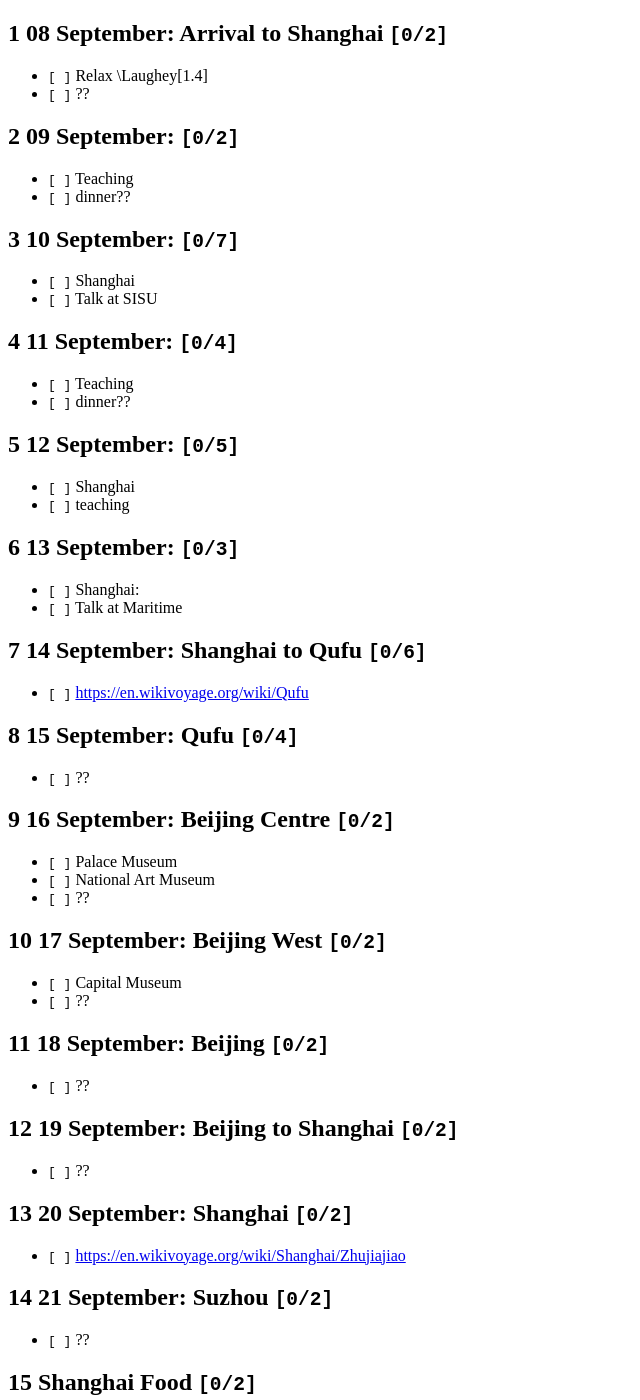
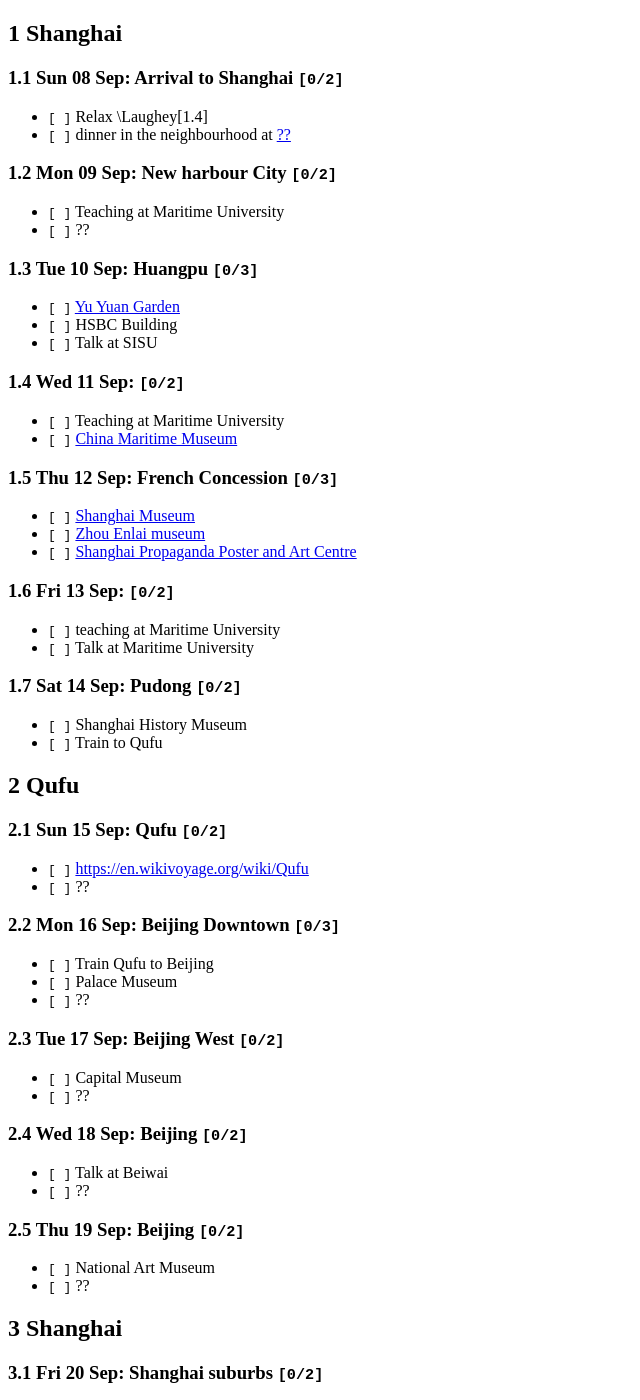
Before and after one commit to ssharoff/ssharoff.github.io, a Jekyll site: the page travel/shanghai-plans.html, which Jekyll copies as it is, in a window 1280 px wide and 1400 px high. Shown: the whole window, without its empty margins (0-640 px from the left). Built offline with Jekyll 4.4.1, drawn with Linux system fonts in a browser that asks for light colours; some of the changed text lies outside the part shown.

Commit message:
first version

```diff
--- a/travel/shanghai-plans.html
+++ b/travel/shanghai-plans.html
@@ -3,7 +3,7 @@
 "http://www.w3.org/TR/xhtml1/DTD/xhtml1-strict.dtd">
 <html xmlns="http://www.w3.org/1999/xhtml" lang="en" xml:lang="en">
 <head>
-<!-- 2024-07-24 Wed 09:15 -->
+<!-- 2024-07-28 Sun 18:09 -->
 <meta http-equiv="Content-Type" content="text/html;charset=utf-8" />
 <meta name="viewport" content="width=device-width, initial-scale=1" />
 <title>&lrm;</title>
@@ -264,98 +264,111 @@
 <body>
 <div id="content">
 
-
-<div id="outline-container-org3b0383e" class="outline-2">
-<h2 id="org3b0383e"><span class="section-number-2">1</span> 08 September: Arrival to Shanghai <code>[0/2]</code></h2>
+<div id="outline-container-org379c9ed" class="outline-2">
+<h2 id="org379c9ed"><span class="section-number-2">1</span> Shanghai</h2>
 <div class="outline-text-2" id="text-1">
+</div>
+<div id="outline-container-org70ef47b" class="outline-3">
+<h3 id="org70ef47b"><span class="section-number-3">1.1</span> Sun 08 Sep: Arrival to Shanghai <code>[0/2]</code></h3>
+<div class="outline-text-3" id="text-1-1">
 <ul class="org-ul">
 <li class="off"><code>[&#xa0;]</code> Relax \Laughey[1.4]</li>
+<li class="off"><code>[&#xa0;]</code> dinner in the neighbourhood at <a href="https://www.tripadvisor.com/Attraction_Review-g308272-d2220946-Reviews-China_Maritime_Museum-Shanghai.html#MAPVIEW">??</a></li>
+</ul>
+</div>
+</div>
+
+<div id="outline-container-org5c49243" class="outline-3">
+<h3 id="org5c49243"><span class="section-number-3">1.2</span> Mon 09 Sep: New harbour City <code>[0/2]</code></h3>
+<div class="outline-text-3" id="text-1-2">
+<ul class="org-ul">
+<li class="off"><code>[&#xa0;]</code> Teaching at Maritime University</li>
 <li class="off"><code>[&#xa0;]</code> ??</li>
 </ul>
 </div>
 </div>
-<div id="outline-container-orgcedfc62" class="outline-2">
-<h2 id="orgcedfc62"><span class="section-number-2">2</span> 09 September:  <code>[0/2]</code></h2>
-<div class="outline-text-2" id="text-2">
+
+<div id="outline-container-org528e576" class="outline-3">
+<h3 id="org528e576"><span class="section-number-3">1.3</span> Tue 10 Sep: Huangpu <code>[0/3]</code></h3>
+<div class="outline-text-3" id="text-1-3">
 <ul class="org-ul">
-<li class="off"><code>[&#xa0;]</code> Teaching</li>
-<li class="off"><code>[&#xa0;]</code> dinner??</li>
-</ul>
-</div>
-</div>
-
-<div id="outline-container-orgcddb3aa" class="outline-2">
-<h2 id="orgcddb3aa"><span class="section-number-2">3</span> 10 September:  <code>[0/7]</code></h2>
-<div class="outline-text-2" id="text-3">
-<ul class="org-ul">
-<li class="off"><code>[&#xa0;]</code> Shanghai</li>
+<li class="off"><code>[&#xa0;]</code> <a href="https://www.yugarden.com.cn/">Yu Yuan Garden</a></li>
+<li class="off"><code>[&#xa0;]</code> HSBC Building</li>
 <li class="off"><code>[&#xa0;]</code> Talk at SISU</li>
 </ul>
 </div>
 </div>
 
-<div id="outline-container-org734851a" class="outline-2">
-<h2 id="org734851a"><span class="section-number-2">4</span> 11 September:  <code>[0/4]</code></h2>
-<div class="outline-text-2" id="text-4">
+<div id="outline-container-org67ee547" class="outline-3">
+<h3 id="org67ee547"><span class="section-number-3">1.4</span> Wed 11 Sep:  <code>[0/2]</code></h3>
+<div class="outline-text-3" id="text-1-4">
 <ul class="org-ul">
-<li class="off"><code>[&#xa0;]</code> Teaching</li>
-<li class="off"><code>[&#xa0;]</code> dinner??</li>
+<li class="off"><code>[&#xa0;]</code> Teaching at Maritime University</li>
+<li class="off"><code>[&#xa0;]</code> <a href="https://www.tripadvisor.com/Attraction_Review-g308272-d2220946-Reviews-China_Maritime_Museum-Shanghai.html">China Maritime Museum</a></li>
 </ul>
 </div>
 </div>
 
-<div id="outline-container-org19627e7" class="outline-2">
-<h2 id="org19627e7"><span class="section-number-2">5</span> 12 September:  <code>[0/5]</code></h2>
-<div class="outline-text-2" id="text-5">
+<div id="outline-container-orge609b78" class="outline-3">
+<h3 id="orge609b78"><span class="section-number-3">1.5</span> Thu 12 Sep: French Concession <code>[0/3]</code></h3>
+<div class="outline-text-3" id="text-1-5">
 <ul class="org-ul">
-<li class="off"><code>[&#xa0;]</code> Shanghai</li>
-<li class="off"><code>[&#xa0;]</code> teaching</li>
+<li class="off"><code>[&#xa0;]</code> <a href="http://www.shanghaimuseum.net/museum/frontend/en/index.action">Shanghai Museum</a></li>
+<li class="off"><code>[&#xa0;]</code> <a href="https://en.wikipedia.org/wiki/Former_Residence_of_Zhou_Enlai_(Shanghai)">Zhou Enlai museum</a></li>
+<li class="off"><code>[&#xa0;]</code> <a href="http://www.shanghaipropagandaart.com/home.asp?class=beautifuf_book">Shanghai Propaganda Poster and Art Centre</a></li>
 </ul>
 </div>
 </div>
 
-<div id="outline-container-org5ac1693" class="outline-2">
-<h2 id="org5ac1693"><span class="section-number-2">6</span> 13 September:  <code>[0/3]</code></h2>
-<div class="outline-text-2" id="text-6">
+<div id="outline-container-orga88dec2" class="outline-3">
+<h3 id="orga88dec2"><span class="section-number-3">1.6</span> Fri 13 Sep:  <code>[0/2]</code></h3>
+<div class="outline-text-3" id="text-1-6">
 <ul class="org-ul">
-<li class="off"><code>[&#xa0;]</code> Shanghai:</li>
-<li class="off"><code>[&#xa0;]</code> Talk at Maritime</li>
+<li class="off"><code>[&#xa0;]</code> teaching at Maritime University</li>
+<li class="off"><code>[&#xa0;]</code> Talk at Maritime University</li>
 </ul>
 </div>
 </div>
 
-<div id="outline-container-orgc3fde54" class="outline-2">
-<h2 id="orgc3fde54"><span class="section-number-2">7</span> 14 September: Shanghai to Qufu <code>[0/6]</code></h2>
-<div class="outline-text-2" id="text-7">
+<div id="outline-container-orge044423" class="outline-3">
+<h3 id="orge044423"><span class="section-number-3">1.7</span> Sat 14 Sep: Pudong <code>[0/2]</code></h3>
+<div class="outline-text-3" id="text-1-7">
 <ul class="org-ul">
-<li class="off"><code>[&#xa0;]</code> <a href="https://en.wikivoyage.org/wiki/Qufu">https://en.wikivoyage.org/wiki/Qufu</a></li>
+<li class="off"><code>[&#xa0;]</code> Shanghai History Museum</li>
+<li class="off"><code>[&#xa0;]</code> Train to Qufu</li>
 </ul>
 </div>
 </div>
+</div>
 
-<div id="outline-container-org2b9e9ca" class="outline-2">
-<h2 id="org2b9e9ca"><span class="section-number-2">8</span> 15 September: Qufu <code>[0/4]</code></h2>
-<div class="outline-text-2" id="text-8">
+<div id="outline-container-org4f20774" class="outline-2">
+<h2 id="org4f20774"><span class="section-number-2">2</span> Qufu</h2>
+<div class="outline-text-2" id="text-2">
+</div>
+<div id="outline-container-org4b9764d" class="outline-3">
+<h3 id="org4b9764d"><span class="section-number-3">2.1</span> Sun 15 Sep: Qufu <code>[0/2]</code></h3>
+<div class="outline-text-3" id="text-2-1">
 <ul class="org-ul">
+<li class="off"><code>[&#xa0;]</code> <a href="https://en.wikivoyage.org/wiki/Qufu">https://en.wikivoyage.org/wiki/Qufu</a></li>
 <li class="off"><code>[&#xa0;]</code> ??</li>
 </ul>
 </div>
 </div>
 
-<div id="outline-container-orge5a3040" class="outline-2">
-<h2 id="orge5a3040"><span class="section-number-2">9</span> 16 September: Beijing Centre <code>[0/2]</code></h2>
-<div class="outline-text-2" id="text-9">
+<div id="outline-container-org099d2ae" class="outline-3">
+<h3 id="org099d2ae"><span class="section-number-3">2.2</span> Mon 16 Sep: Beijing Downtown <code>[0/3]</code></h3>
+<div class="outline-text-3" id="text-2-2">
 <ul class="org-ul">
+<li class="off"><code>[&#xa0;]</code> Train Qufu to Beijing</li>
 <li class="off"><code>[&#xa0;]</code> Palace Museum</li>
-<li class="off"><code>[&#xa0;]</code> National Art Museum</li>
 <li class="off"><code>[&#xa0;]</code> ??</li>
 </ul>
 </div>
 </div>
 
-<div id="outline-container-org13e281d" class="outline-2">
-<h2 id="org13e281d"><span class="section-number-2">10</span> 17 September: Beijing West <code>[0/2]</code></h2>
-<div class="outline-text-2" id="text-10">
+<div id="outline-container-org40b9b9b" class="outline-3">
+<h3 id="org40b9b9b"><span class="section-number-3">2.3</span> Tue 17 Sep: Beijing West <code>[0/2]</code></h3>
+<div class="outline-text-3" id="text-2-3">
 <ul class="org-ul">
 <li class="off"><code>[&#xa0;]</code> Capital Museum</li>
 <li class="off"><code>[&#xa0;]</code> ??</li>
@@ -363,68 +376,86 @@
 </div>
 </div>
 
-<div id="outline-container-org6e64b3d" class="outline-2">
-<h2 id="org6e64b3d"><span class="section-number-2">11</span> 18 September: Beijing <code>[0/2]</code></h2>
-<div class="outline-text-2" id="text-11">
+<div id="outline-container-org7183651" class="outline-3">
+<h3 id="org7183651"><span class="section-number-3">2.4</span> Wed 18 Sep: Beijing <code>[0/2]</code></h3>
+<div class="outline-text-3" id="text-2-4">
 <ul class="org-ul">
+<li class="off"><code>[&#xa0;]</code> Talk at Beiwai</li>
 <li class="off"><code>[&#xa0;]</code> ??</li>
 </ul>
 </div>
 </div>
 
-<div id="outline-container-org4f4c901" class="outline-2">
-<h2 id="org4f4c901"><span class="section-number-2">12</span> 19 September: Beijing to Shanghai <code>[0/2]</code></h2>
-<div class="outline-text-2" id="text-12">
+<div id="outline-container-org958d69a" class="outline-3">
+<h3 id="org958d69a"><span class="section-number-3">2.5</span> Thu 19 Sep: Beijing <code>[0/2]</code></h3>
+<div class="outline-text-3" id="text-2-5">
 <ul class="org-ul">
+<li class="off"><code>[&#xa0;]</code> National Art Museum</li>
+<li class="off"><code>[&#xa0;]</code> ??</li>
+</ul>
+</div>
+</div>
+</div>
+
+<div id="outline-container-orgc9eb070" class="outline-2">
+<h2 id="orgc9eb070"><span class="section-number-2">3</span> Shanghai</h2>
+<div class="outline-text-2" id="text-3">
+</div>
+<div id="outline-container-org0e1e4bb" class="outline-3">
+<h3 id="org0e1e4bb"><span class="section-number-3">3.1</span> Fri 20 Sep: Shanghai suburbs <code>[0/2]</code></h3>
+<div class="outline-text-3" id="text-3-1">
+<ul class="org-ul">
+<li class="off"><code>[&#xa0;]</code> Train Beijing to Shanghai</li>
+<li class="off"><code>[&#xa0;]</code> <a href="https://en.wikivoyage.org/wiki/Shanghai/Zhujiajiao">https://en.wikivoyage.org/wiki/Shanghai/Zhujiajiao</a> ??</li>
+</ul>
+</div>
+</div>
+
+<div id="outline-container-org8776af6" class="outline-3">
+<h3 id="org8776af6"><span class="section-number-3">3.2</span> Sat 21 Sep: Suzhou <code>[0/5]</code></h3>
+<div class="outline-text-3" id="text-3-2">
+<ul class="org-ul">
+<li class="off"><code>[&#xa0;]</code> <a href="http://www.szmuseum.com/">Suzhou Museum</a></li>
+<li class="off"><code>[&#xa0;]</code> The Garden of the Master of the Nets \ZH{网师园}</li>
+<li class="off"><code>[&#xa0;]</code> Embroidery Museum and Mountain Villa with Embracing Beauty \ZH{环秀山庄}</li>
+<li class="off"><code>[&#xa0;]</code> The Lion Grove Garden \ZH{狮子林}</li>
+<li class="off"><code>[&#xa0;]</code> ??</li>
+</ul>
+</div>
+</div>
+</div>
+
+<div id="outline-container-org072f9cb" class="outline-2">
+<h2 id="org072f9cb"><span class="section-number-2">4</span> Food</h2>
+<div class="outline-text-2" id="text-4">
+</div>
+<div id="outline-container-orgb7f3f8a" class="outline-3">
+<h3 id="orgb7f3f8a"><span class="section-number-3">4.1</span> \ZH{上海菜} <code>[0/3]</code></h3>
+<div class="outline-text-3" id="text-4-1">
+<ul class="org-ul">
+<li class="off"><code>[&#xa0;]</code> Xiǎolóngbāo \ZH{小笼包} dumplings</li>
+<li class="off"><code>[&#xa0;]</code> \ZH{兰州拉面} Lánzhōu lāmiàn), hand-pulled noodles</li>
 <li class="off"><code>[&#xa0;]</code> ??</li>
 </ul>
 </div>
 </div>
 
-<div id="outline-container-org46e10cc" class="outline-2">
-<h2 id="org46e10cc"><span class="section-number-2">13</span> 20 September: Shanghai <code>[0/2]</code></h2>
-<div class="outline-text-2" id="text-13">
-<ul class="org-ul">
-<li class="off"><code>[&#xa0;]</code> <a href="https://en.wikivoyage.org/wiki/Shanghai/Zhujiajiao">https://en.wikivoyage.org/wiki/Shanghai/Zhujiajiao</a></li>
-</ul>
-</div>
-</div>
-
-<div id="outline-container-orgc997b4f" class="outline-2">
-<h2 id="orgc997b4f"><span class="section-number-2">14</span> 21 September: Suzhou <code>[0/2]</code></h2>
-<div class="outline-text-2" id="text-14">
-<ul class="org-ul">
-<li class="off"><code>[&#xa0;]</code> ??</li>
-</ul>
-</div>
-</div>
-
-<div id="outline-container-orgef70646" class="outline-2">
-<h2 id="orgef70646"><span class="section-number-2">15</span> Shanghai Food <code>[0/2]</code></h2>
-<div class="outline-text-2" id="text-15">
-<ul class="org-ul">
-<li class="off"><code>[&#xa0;]</code> Xiǎolóngbāo \ZH{小笼包} dumplings</li>
-<li class="off"><code>[&#xa0;]</code> \ZH{兰州拉面} Lánzhōu lāmiàn), hand-pulled noodles</li>
-<li>??</li>
-</ul>
-</div>
-</div>
-<div id="outline-container-org5a6323b" class="outline-2">
-<h2 id="org5a6323b"><span class="section-number-2">16</span> Beijing Food <code>[0/6]</code></h2>
-<div class="outline-text-2" id="text-16">
+<div id="outline-container-org7cd56cf" class="outline-3">
+<h3 id="org7cd56cf"><span class="section-number-3">4.2</span> \ZH{北京菜} <code>[0/5]</code></h3>
+<div class="outline-text-3" id="text-4-2">
 <ul class="org-ul">
 <li class="off"><code>[&#xa0;]</code> home-style noodles and baozi,</li>
-<li class="off"><code>[&#xa0;]</code> Peking Duck (\ZH{北京烤鸭}</li>
-<li class="off"><code>[&#xa0;]</code> fried sauce noodles (\ZH{炸酱面}</li>
-<li class="off"><code>[&#xa0;]</code> cabbage dishes, \ZH{醋溜卷心菜} - vinegar cabbage</li>
+<li class="off"><code>[&#xa0;]</code> Peking Duck \ZH{北京烤鸭}</li>
+<li class="off"><code>[&#xa0;]</code> fried sauce noodles \ZH{炸酱面}</li>
+<li class="off"><code>[&#xa0;]</code> cabbage dishes, such as \ZH{醋溜卷心菜} - vinegar cabbage</li>
 <li class="off"><code>[&#xa0;]</code> jiǎozi \ZH{饺子} dumplings</li>
-<li class="off"><code>[&#xa0;]</code> ??</li>
 </ul>
 </div>
 </div>
 </div>
+</div>
 <div id="postamble" class="status">
-<p class="date">Created: 2024-07-24 Wed 09:15</p>
+<p class="date">Created: 2024-07-28 Sun 18:09</p>
 <p class="validation"><a href="http://validator.w3.org/check?uri=referer">Validate</a></p>
 </div>
 </body>
```
Also changed, not shown: travel/shanghai-plans.org (+57 -42 lines), 1 other file.
